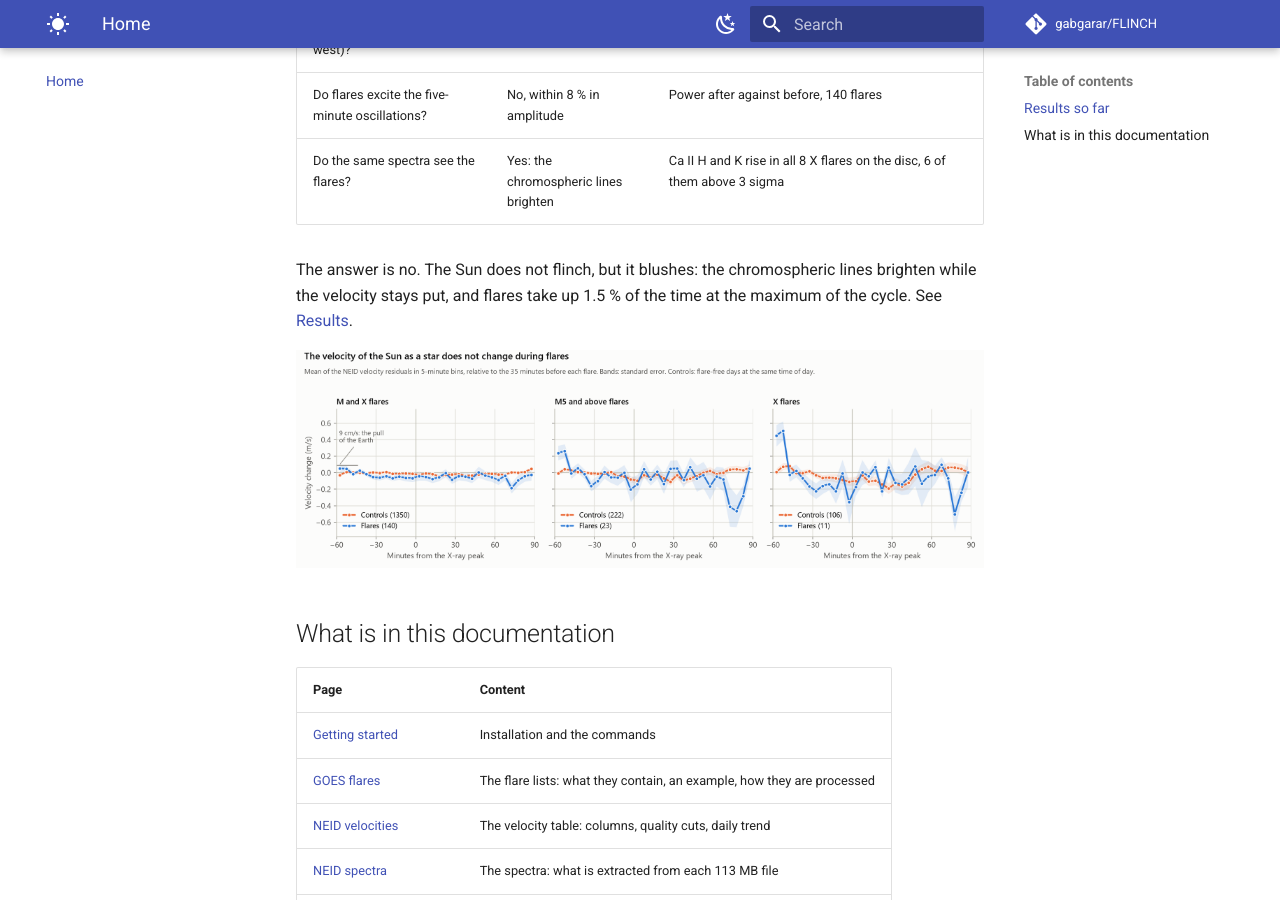
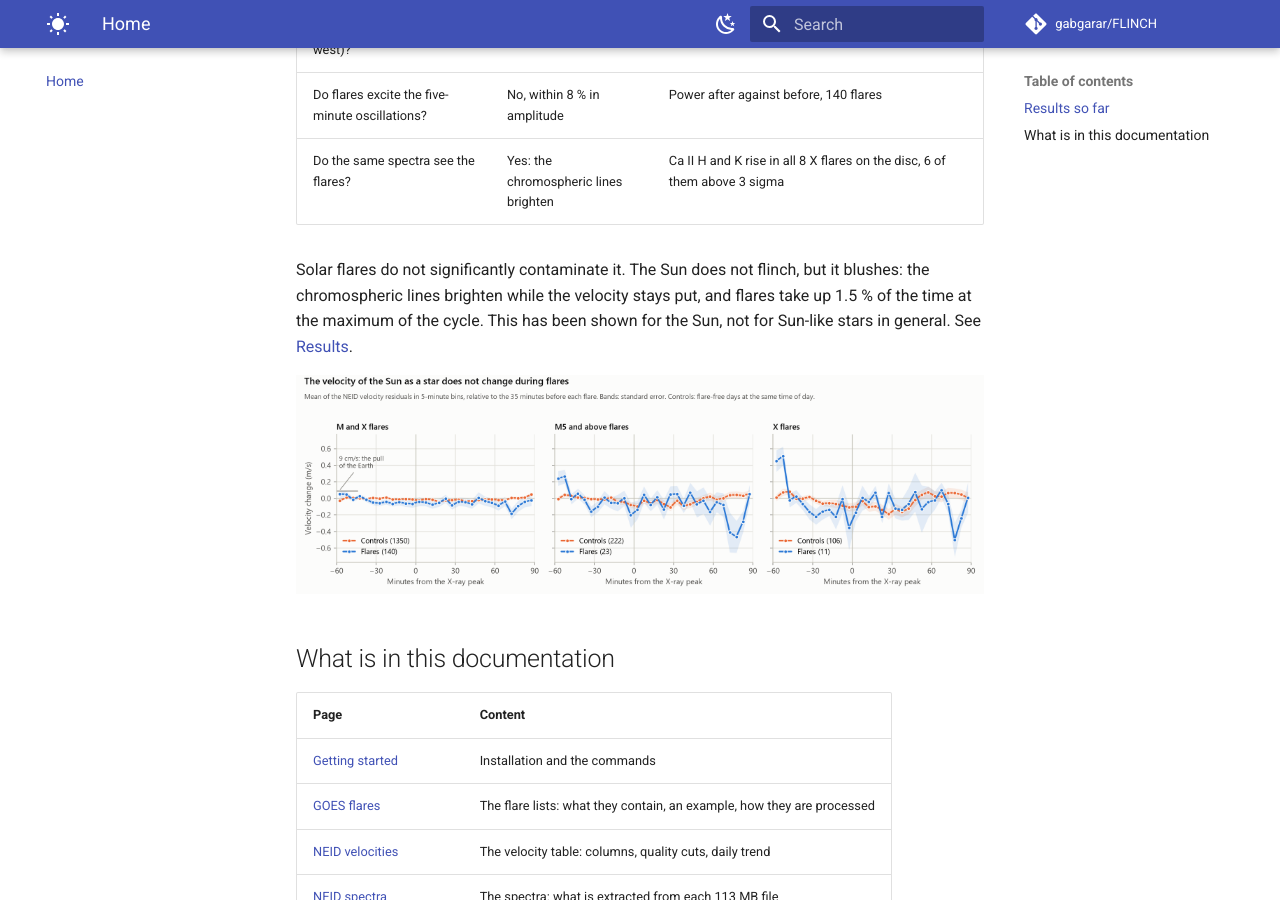
Before and after one commit to gabgarar/FLINCH, an MkDocs documentation site: the page built from docs/web/index.md, in a window 1280 px wide and 900 px high, scrolled down 934 px. Built offline with MkDocs 1.6.1 and Material for MkDocs 9.7.7, drawn with Linux system fonts in a browser that asks for light colours; comment, search, counter and statistics services are not loaded.

Commit message:
Home page: the result is stated for the Sun

```diff
--- a/docs/web/index.md
+++ b/docs/web/index.md
@@ -29,8 +29,9 @@ The yardstick is the reflex velocity that the Earth imprints on the Sun: 9 cm/s.
 | Do flares excite the five-minute oscillations? | No, within 8 % in amplitude | Power after against before, 140 flares |
 | Do the same spectra see the flares? | Yes: the chromospheric lines brighten | Ca II H and K rise in all 8 X flares on the disc, 6 of them above 3 sigma |
 
-The answer is no. The Sun does not flinch, but it blushes: the chromospheric lines brighten
-while the velocity stays put, and flares take up 1.5 % of the time at the maximum of the cycle. See [Results](results.md).
+Solar flares do not significantly contaminate it. The Sun does not flinch, but it blushes: the
+chromospheric lines brighten while the velocity stays put, and flares take up 1.5 % of the time
+at the maximum of the cycle. This has been shown for the Sun, not for Sun-like stars in general. See [Results](results.md).
 
 ![Mean velocity around the flare peak](img/pilot_profiles.png)
 
```
